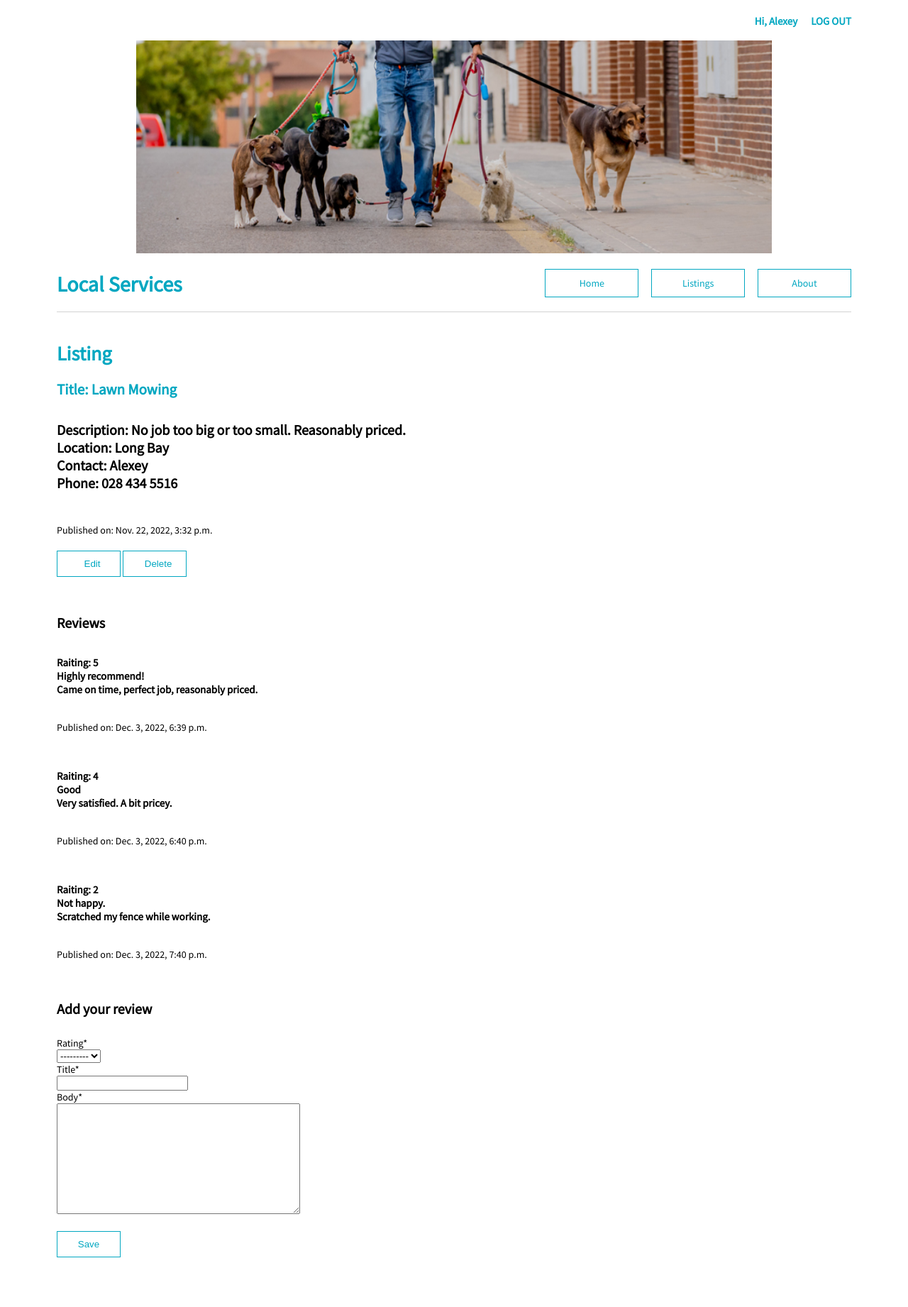
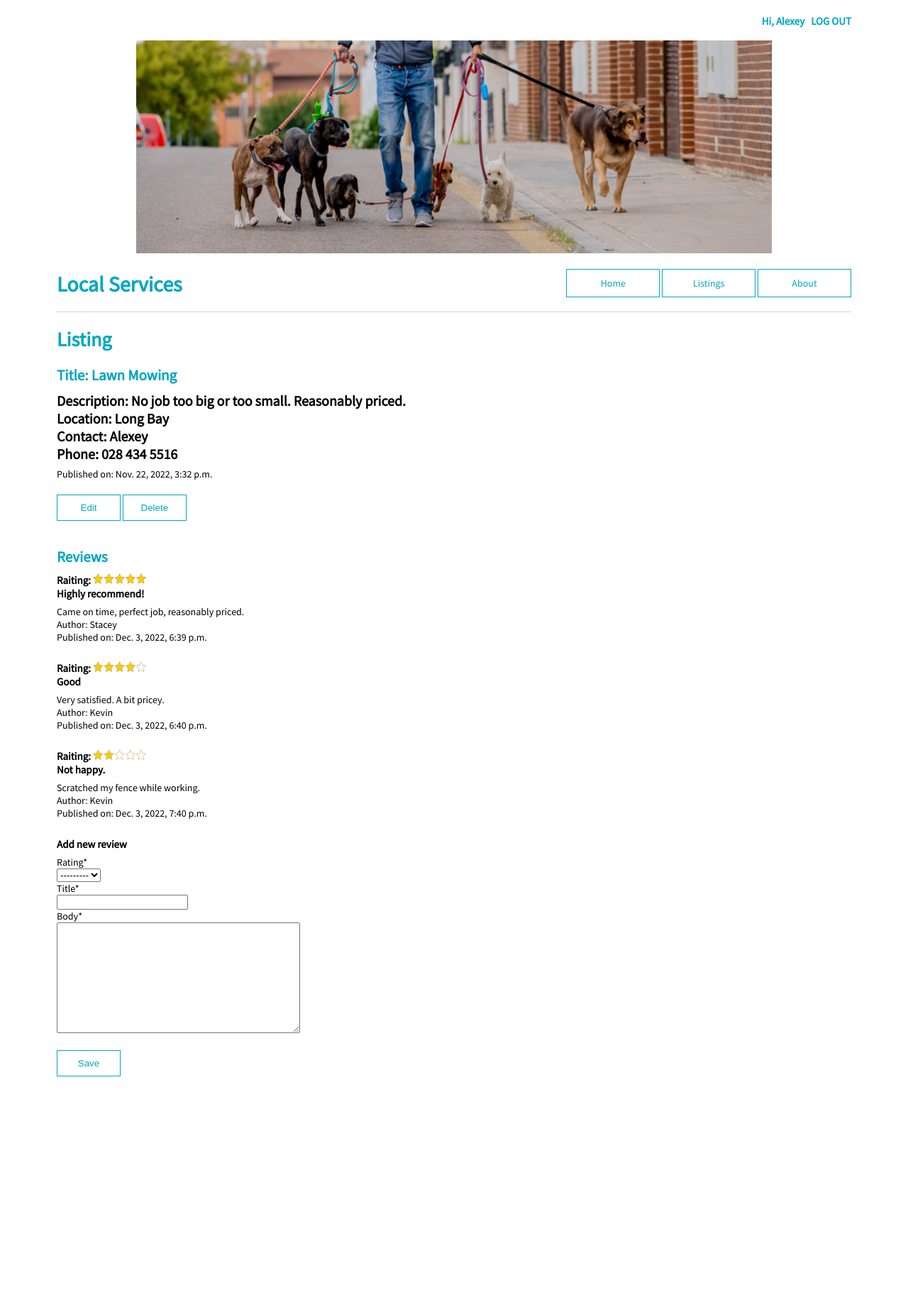
Before and after one commit to CHEMLEV/LocalServicesBoard, a Django app: page /classified/4/ in a window 1280 px wide. Shown: the whole page at 71% size. After the commit the page ends 1517 px from the top, so only its background shows below. Run offline with Django 4.2, Linux system fonts and the light colour scheme; a user stored in the database is signed in; data comes from the database, SQL or seed files in the repository; both versions use the stored data as it was after the commit; some libraries are stand-ins or nearby versions.

Commit message:
Star images added, images moved to inages folder

```diff
--- a/LocalServicesBoard/models.py
+++ b/LocalServicesBoard/models.py
@@ -34,21 +34,5 @@ class Review (models.Model):
     body = models.TextField(max_length=300)
     date = models.DateTimeField(default=datetime.now, blank=True)
 
-    def __str__(self):
-        if self.rating == 1:
-            rate = "⭐︎"
-        elif self.rating == 2:
-            rate = "⭐︎⭐︎"
-        elif self.rating == 3:
-            rate = "⭐︎⭐︎⭐︎"
-        elif self.rating == 4:
-            rate = "⭐︎⭐︎⭐︎⭐︎"
-        elif self.rating == 5:
-            rate = "⭐︎⭐︎⭐︎⭐︎⭐︎"
-        else:
-            rate = ""
-
-        return  rate + " " + self.title + " : " + self.body + " : " + self.date.date # + " Star " + str(self.rating) + " title:"
-
     def get_absolute_url(self):
         return reverse ("classified_detail", kwargs={'pk': self.pk})
--- a/static/css/base.css
+++ b/static/css/base.css
@@ -11,7 +11,7 @@ body{
 
   header{
     border-bottom: 1px solid lightgrey;
-    margin-bottom: 40px;
+    margin-bottom: 20px;
     padding-bottom: 20px;
     display: flex;
     text-decoration: none;
@@ -33,7 +33,7 @@ body{
     display: inline-block;
     text-align: center;
     padding: 10px 20px;
-    margin-left: 15px;
+    margin-left: 0px;
     background-color: white;
     color: #02A7C1 !important;
     cursor: pointer;
@@ -43,6 +43,18 @@ body{
     background-color: #02A7C1;
     color: white !important;
     padding: 10px 20px;
+    margin-top: 0px;
+  }
+
+a{
+    color: #02A7C1;
+    text-decoration: none;
+    margin-left: 0px;
+    margin-top: 0px;
+  }
+
+  a:hover{
+    text-decoration: underline
   }
 
   .button-light:hover, button:hover{
@@ -54,9 +66,7 @@ body{
     text-decoration: underline;
   }
 
-  .tour-entry{
-    margin-bottom: 50px;
-  }
+
 
   .tour-entry h2{
     color: #02A7C1;
@@ -81,19 +91,27 @@ body{
   }
 
   h4{
-    padding-top: 5px;
     font-size: 20px;
     text-decoration: #333636;
+    margin-bottom: 7px;
+    margin-top: 7px;
   }
 
   h6{
     font-size: 15px;
+    margin-bottom: 7px;
+    margin-top: 7px;
   }
 
   p{
     color: #333636;
-    margin-bottom: 5px;
-    margin-top: 5px;
+    margin-bottom: 3px;
+    margin-top: 3px;
+  }
+
+  h2{
+
+    margin-bottom: 10px;
   }
 
   h3{
@@ -108,11 +126,7 @@ body{
     color: #02A7C1;
   }
 
-  a{
-    color: #02A7C1;
-    text-decoration: none;
-    margin-left: 10px;
-  }
+
 
   .no-margin, button{
     margin: 20px 0 !important;
--- a/templates/base.html
+++ b/templates/base.html
@@ -20,7 +20,7 @@
     {% endif %}
 
     <br>
-    <center><img src="{% static 'css/dwh.png' %}" alt="Dog walking" width="80%" height="300" ></center>
+    <center><img src="{% static 'images/dwh.png' %}" alt="Dog walking" width="80%" height="300" ></center>
 
     <header>
         <p1>Local Services</p1>
--- a/templates/classified_detail.html
+++ b/templates/classified_detail.html
@@ -1,4 +1,5 @@
 {% extends "base.html" %}
+{% load static %}
 {% load crispy_forms_tags %}
 
 {% block content %}
@@ -13,8 +14,8 @@
        Contact: {{classified.author.first_name}}
        <br>
        Phone: {{classified.phone}}</h4>
-       <br>
-       Published on: {{classified.date}}
+
+        Published on: {{classified.date}}
 
 
     {% if user == classified.author %}
@@ -33,23 +34,37 @@
 
     {% endif %}
 
+    <h2>Reviews</h2>
 
     {% if classified.review_set.count == 0 %}
+        <h4>No reviews yet</h4>
+    {% else %}
 
-    <h4>No reviews yet</h4>
-
-    {% else %}
-    <h4>Reviews</h4>
 
     {% for review in classified.review_set.all %}
-    <div class="tour-entry">
-      <h6>Raiting: {{ review.rating }}
+    <div>
+      <h6>Raiting:
+        {% if review.rating == 1 %}
+        <img src="{% static 'images/1star.png' %}" alt="1star" width="75" height="15" >
+        {% elif review.rating == 2 %}
+        <img src="{% static 'images/2stars.png' %}" alt="2stars" width="75" height="15" >
+        {% elif review.rating == 3 %}
+        <img src="{% static 'images/3stars.png' %}" alt="3stars" width="75" height="15" >
+        {% elif review.rating == 4 %}
+        <img src="{% static 'images/4stars.png' %}" alt="4stars" width="75" height="15" >
+        {% elif review.rating == 5 %}
+        <img src="{% static 'images/5stars.png' %}" alt="5stars" width="75" height="15" >
+
+
+        {% endif %}
         <br>
-         {{ review.title }}
+         {{ review.title }}</h6>
+
+         {{review.body}}
          <br>
-         {{review.body}}
-      </h6>
-       Published on: {{review.date}}
+
+       Author: {{review.author.first_name}}<br>
+       Published on: {{review.date}}<br> <br>
 
 
     </div>
@@ -58,7 +73,7 @@
     {% endif %}
 
     {% if user.is_authenticated %}
-    <h4>Add your review</h4>
+    <h6>Add new review</h6>
 
       <form action="" method="post">{% csrf_token %}
         {{ form|crispy }}
--- a/templates/classifieds.html
+++ b/templates/classifieds.html
@@ -9,9 +9,9 @@
 {% for classified in classified_list %}
 
 <div class="tour-entry">
-    <h2>{{classified.title}}</h2>
-    <p>Location: {{classified.area}}</p>
-    <a href=" {% url 'classified_detail' classified.pk %} " class="button-dark" >Learn More</a>
+    <h2><a href=" {% url 'classified_detail' classified.pk %} " >{{classified.title}}</a></h2>
+    <p>{{classified.area}}</p>
+
 </div>
 
 
```
Also changed, not shown: db.sqlite3, static/images/1star.png (added), static/images/2stars.png (added), static/images/3stars.png (added), static/images/4stars.png (added), static/images/5stars.png (added), static/images/dwh.png (renamed from static/css/dwh.png).
